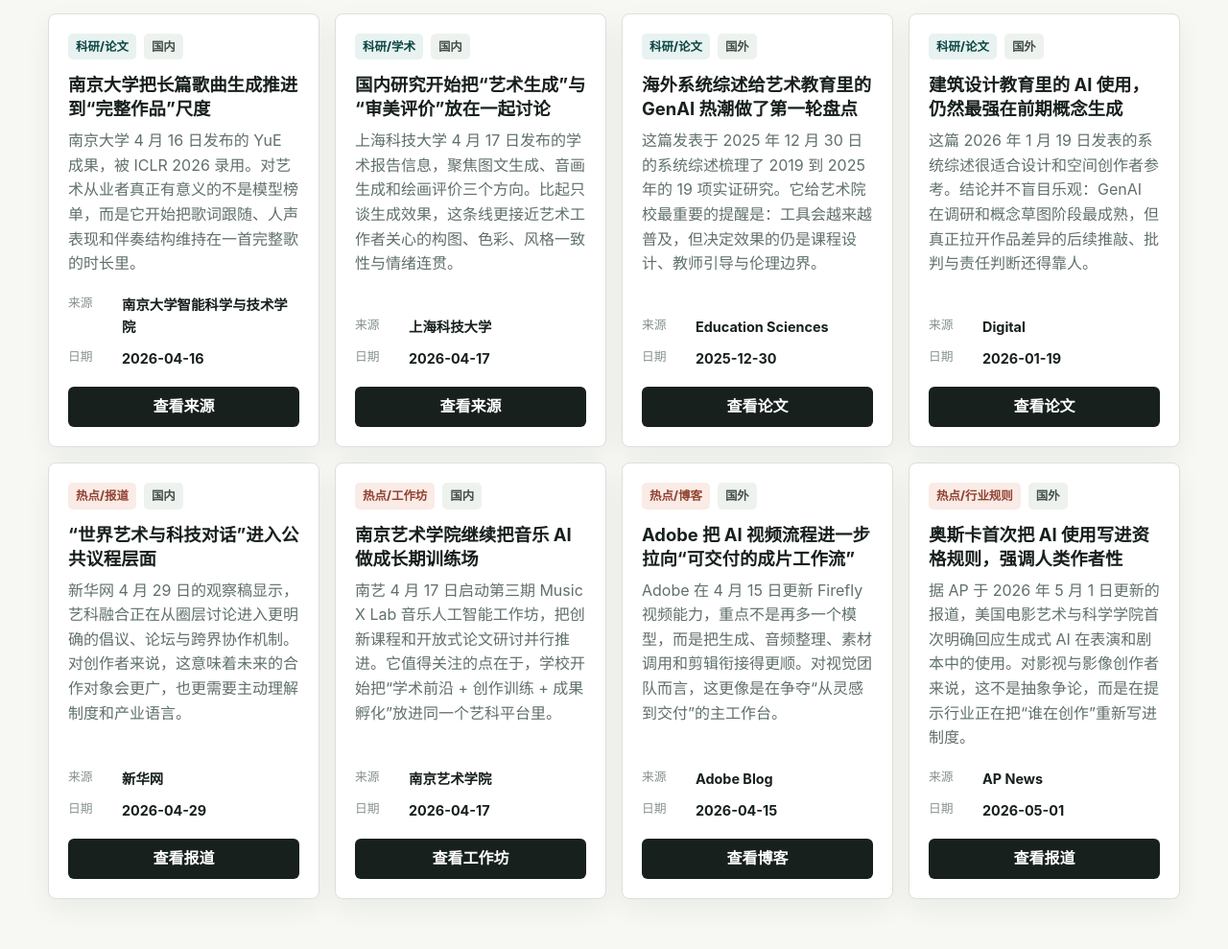
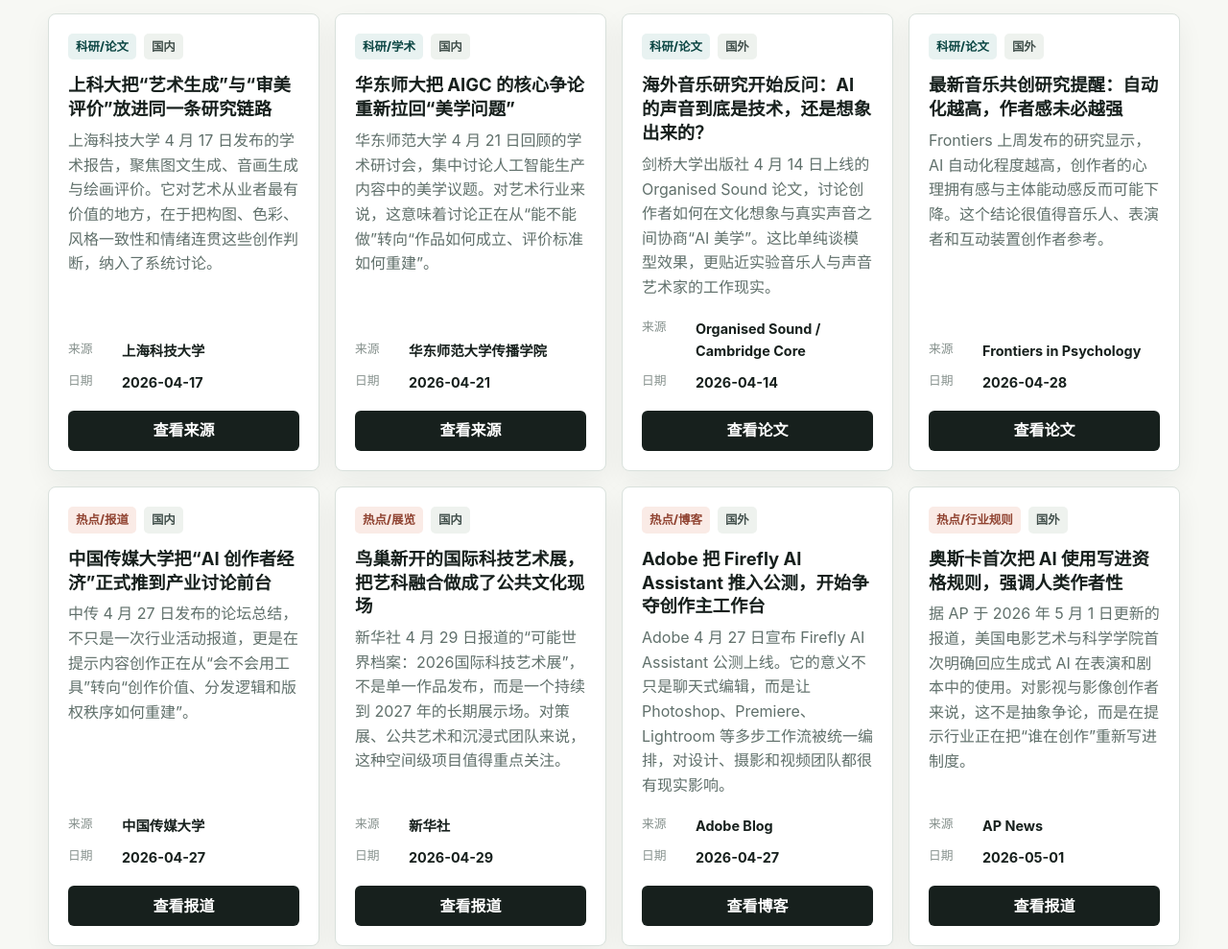
Before and after one commit to wizardAEI/ai-art-explore, a plain HTML site: page index.html in a window 1280 px wide. Shown: the part 1460-2449 px from the top of the page at 96% size. Drawn offline with Linux system fonts and the light colour scheme.

Commit message:
Update art-tech daily for 2026-05-03

```diff
--- a/index.html
+++ b/index.html
@@ -3,8 +3,8 @@
   <head>
     <meta charset="utf-8">
     <meta name="viewport" content="width=device-width, initial-scale=1">
-    <meta name="description" content="2026年5月2日艺术与科技交叉热点日报，按国内/国外与科研/热点各半整理，聚焦艺术教育、音乐共创、设计教学、创作者工具与行业规则变化。">
-    <title>艺术与科技交叉日报｜2026-05-02</title>
+    <meta name="description" content="2026年5月3日艺术与科技交叉热点日报，按国内/国外与科研/热点各半整理，聚焦音乐共创、美学研究、创作者经济、数字艺术展与行业规则变化。">
+    <title>艺术与科技交叉日报｜2026-05-03</title>
     <link rel="preload" as="image" href="assets/art-tech-hero.png">
     <link rel="stylesheet" href="styles.css">
   </head>
@@ -24,10 +24,10 @@
         </div>
       </nav>
       <section class="hero__content" id="top">
-        <p class="eyebrow">2026年5月2日 · 今日追踪</p>
+        <p class="eyebrow">2026年5月3日 · 今日追踪</p>
         <h1>艺术与科技交叉日报</h1>
         <p class="hero__lead">
-          今天的内容按科研/论文与热点动态各半整理，国内外来源各占一半。因为 2026 年 5 月 2 日当天的艺科一线发布有限，本期补入了 4 月中下旬最值得艺术从业者跟进的近作、活动与行业规则变化。
+          今天的内容按科研/论文与热点动态各半整理，国内外来源各占一半。由于 2026 年 5 月 3 日当天新增发布不多，本期重点补入过去一周最值得艺术从业者跟进的音乐共创、美学研究、创作者平台和行业规则变化。
         </p>
         <div class="hero__meta" aria-label="日报配比">
           <span>8 条精选</span>
@@ -46,18 +46,18 @@
         <div class="brief__grid">
           <article>
             <span class="brief__number">01</span>
-            <h3>艺术教育正在成为最稳定的艺科试验场</h3>
-            <p>今天最清晰的研究线索，已经不是单纯比较模型能力，而是艺术课堂、建筑设计教学和音乐工作坊怎样把 AI 变成共创方法，并重新定义评价、伦理与作者性。</p>
+            <h3>音乐与审美研究，是今天最值得跟进的学术主线</h3>
+            <p>无论是国内关于音画生成与绘画评价的研究，还是海外关于 AI 音乐审美与创作者主体性的论文，讨论重点都在往“作品如何成立”而不是“模型多强”移动。</p>
           </article>
           <article>
             <span class="brief__number">02</span>
-            <h3>音乐仍是国内最活跃的交叉入口</h3>
-            <p>从南京大学的长篇歌曲生成，到上科大聚焦音画生成与绘画审美评价，再到南艺 Music X Lab 的开放式研讨，国内艺科融合继续围绕音乐与多模态创作展开。</p>
+            <h3>国内热点明显转向创作者平台与公共展演</h3>
+            <p>中国传媒大学的“AI 创作者经济论坛”和北京鸟巢的新科技艺术展，都在说明艺科融合正在从教学和实验室，走进更具体的产业场景与公共空间。</p>
           </article>
           <article>
             <span class="brief__number">03</span>
-            <h3>海外信号同时指向“工具链”与“规则重写”</h3>
-            <p>一边是 Adobe 继续把生成、剪辑和声音整理进统一视频流程，另一边是奥斯卡正式把“人类作者性”写入资格规则。创作者需要同时关注效率提升和行业边界。</p>
+            <h3>海外同时在加速工作流整合，也在重写作者性边界</h3>
+            <p>Adobe 把 Firefly AI Assistant 推入公测，进一步争夺创作主工作台；与此同时，奥斯卡把 AI 使用正式写进资格规则，提醒影像创作者尽早理解制度层的变化。</p>
           </article>
         </div>
       </section>
@@ -80,13 +80,13 @@
               <span class="tag tag--research">科研/论文</span>
               <span class="tag">国内</span>
             </div>
-            <h3>南京大学把长篇歌曲生成推进到“完整作品”尺度</h3>
-            <p>南京大学 4 月 16 日发布的 YuE 成果，被 ICLR 2026 录用。对艺术从业者真正有意义的不是模型榜单，而是它开始把歌词跟随、人声表现和伴奏结构维持在一首完整歌的时长里。</p>
+            <h3>上科大把“艺术生成”与“审美评价”放进同一条研究链路</h3>
+            <p>上海科技大学 4 月 17 日发布的学术报告，聚焦图文生成、音画生成与绘画评价。它对艺术从业者最有价值的地方，在于把构图、色彩、风格一致性和情绪连贯这些创作判断，纳入了系统讨论。</p>
             <dl>
-              <div><dt>来源</dt><dd>南京大学智能科学与技术学院</dd></div>
-              <div><dt>日期</dt><dd>2026-04-16</dd></div>
+              <div><dt>来源</dt><dd>上海科技大学</dd></div>
+              <div><dt>日期</dt><dd>2026-04-17</dd></div>
             </dl>
-            <a class="source-card__link" href="https://is.nju.edu.cn/ab/2f/c57162a830255/page.htm" target="_blank" rel="noreferrer">查看来源</a>
+            <a class="source-card__link" href="https://www.shanghaitech.edu.cn/2026/0417/c15080a1120899/page.htm" target="_blank" rel="noreferrer">查看来源</a>
           </article>
 
           <article class="source-card" data-tags="research cn">
@@ -94,13 +94,13 @@
               <span class="tag tag--research">科研/学术</span>
               <span class="tag">国内</span>
             </div>
-            <h3>国内研究开始把“艺术生成”与“审美评价”放在一起讨论</h3>
-            <p>上海科技大学 4 月 17 日发布的学术报告信息，聚焦图文生成、音画生成和绘画评价三个方向。比起只谈生成效果，这条线更接近艺术工作者关心的构图、色彩、风格一致性与情绪连贯。</p>
+            <h3>华东师大把 AIGC 的核心争论重新拉回“美学问题”</h3>
+            <p>华东师范大学 4 月 21 日回顾的学术研讨会，集中讨论人工智能生产内容中的美学议题。对艺术行业来说，这意味着讨论正在从“能不能做”转向“作品如何成立、评价标准如何重建”。</p>
             <dl>
-              <div><dt>来源</dt><dd>上海科技大学</dd></div>
-              <div><dt>日期</dt><dd>2026-04-17</dd></div>
+              <div><dt>来源</dt><dd>华东师范大学传播学院</dd></div>
+              <div><dt>日期</dt><dd>2026-04-21</dd></div>
             </dl>
-            <a class="source-card__link" href="https://www.shanghaitech.edu.cn/2026/0417/c15080a1120899/page.htm" target="_blank" rel="noreferrer">查看来源</a>
+            <a class="source-card__link" href="https://comm.ecnu.edu.cn/8d/56/c41513a757078/page.htm" target="_blank" rel="noreferrer">查看来源</a>
           </article>
 
           <article class="source-card" data-tags="research global">
@@ -108,13 +108,13 @@
               <span class="tag tag--research">科研/论文</span>
               <span class="tag">国外</span>
             </div>
-            <h3>海外系统综述给艺术教育里的 GenAI 热潮做了第一轮盘点</h3>
-            <p>这篇发表于 2025 年 12 月 30 日的系统综述梳理了 2019 到 2025 年的 19 项实证研究。它给艺术院校最重要的提醒是：工具会越来越普及，但决定效果的仍是课程设计、教师引导与伦理边界。</p>
+            <h3>海外音乐研究开始反问：AI 的声音到底是技术，还是想象出来的？</h3>
+            <p>剑桥大学出版社 4 月 14 日上线的 Organised Sound 论文，讨论创作者如何在文化想象与真实声音之间协商“AI 美学”。这比单纯谈模型效果，更贴近实验音乐人与声音艺术家的工作现实。</p>
             <dl>
-              <div><dt>来源</dt><dd>Education Sciences</dd></div>
-              <div><dt>日期</dt><dd>2025-12-30</dd></div>
+              <div><dt>来源</dt><dd>Organised Sound / Cambridge Core</dd></div>
+              <div><dt>日期</dt><dd>2026-04-14</dd></div>
             </dl>
-            <a class="source-card__link" href="https://www.mdpi.com/2227-7102/16/1/47" target="_blank" rel="noreferrer">查看论文</a>
+            <a class="source-card__link" href="https://www.cambridge.org/core/journals/organised-sound/article/when-ai-dont-sound-like-ai-negotiating-aesthetic-expectations-in-technologymediated-musical-practice/58E74C59A151F4BA0F289CEA22B9D1FE" target="_blank" rel="noreferrer">查看论文</a>
           </article>
 
           <article class="source-card" data-tags="research global">
@@ -122,13 +122,13 @@
               <span class="tag tag--research">科研/论文</span>
               <span class="tag">国外</span>
             </div>
-            <h3>建筑设计教育里的 AI 使用，仍然最强在前期概念生成</h3>
-            <p>这篇 2026 年 1 月 19 日发表的系统综述很适合设计和空间创作者参考。结论并不盲目乐观：GenAI 在调研和概念草图阶段最成熟，但真正拉开作品差异的后续推敲、批判与责任判断还得靠人。</p>
+            <h3>最新音乐共创研究提醒：自动化越高，作者感未必越强</h3>
+            <p>Frontiers 上周发布的研究显示，AI 自动化程度越高，创作者的心理拥有感与主体能动感反而可能下降。这个结论很值得音乐人、表演者和互动装置创作者参考。</p>
             <dl>
-              <div><dt>来源</dt><dd>Digital</dd></div>
-              <div><dt>日期</dt><dd>2026-01-19</dd></div>
+              <div><dt>来源</dt><dd>Frontiers in Psychology</dd></div>
+              <div><dt>日期</dt><dd>2026-04-28</dd></div>
             </dl>
-            <a class="source-card__link" href="https://www.mdpi.com/2673-6470/6/1/6" target="_blank" rel="noreferrer">查看论文</a>
+            <a class="source-card__link" href="https://www.frontiersin.org/journals/psychology/articles/10.3389/fpsyg.2026.1835406/abstract" target="_blank" rel="noreferrer">查看论文</a>
           </article>
 
           <article class="source-card" data-tags="trend cn">
@@ -136,27 +136,27 @@
               <span class="tag tag--trend">热点/报道</span>
               <span class="tag">国内</span>
             </div>
-            <h3>“世界艺术与科技对话”进入公共议程层面</h3>
-            <p>新华网 4 月 29 日的观察稿显示，艺科融合正在从圈层讨论进入更明确的倡议、论坛与跨界协作机制。对创作者来说，这意味着未来的合作对象会更广，也更需要主动理解制度和产业语言。</p>
+            <h3>中国传媒大学把“AI 创作者经济”正式推到产业讨论前台</h3>
+            <p>中传 4 月 27 日发布的论坛总结，不只是一次行业活动报道，更是在提示内容创作正在从“会不会用工具”转向“创作价值、分发逻辑和版权秩序如何重建”。</p>
             <dl>
-              <div><dt>来源</dt><dd>新华网</dd></div>
-              <div><dt>日期</dt><dd>2026-04-29</dd></div>
+              <div><dt>来源</dt><dd>中国传媒大学</dd></div>
+              <div><dt>日期</dt><dd>2026-04-27</dd></div>
             </dl>
-            <a class="source-card__link" href="https://www.news.cn/20260429/31c182f16aa7460aa1621b78749ae348/c.html" target="_blank" rel="noreferrer">查看报道</a>
+            <a class="source-card__link" href="https://www.cuc.edu.cn/news/_t114/2026/0427/c1901a269717/page.psp" target="_blank" rel="noreferrer">查看报道</a>
           </article>
 
           <article class="source-card" data-tags="trend cn">
             <div class="source-card__top">
-              <span class="tag tag--trend">热点/工作坊</span>
+              <span class="tag tag--trend">热点/展览</span>
               <span class="tag">国内</span>
             </div>
-            <h3>南京艺术学院继续把音乐 AI 做成长期训练场</h3>
-            <p>南艺 4 月 17 日启动第三期 Music X Lab 音乐人工智能工作坊，把创新课程和开放式论文研讨并行推进。它值得关注的点在于，学校开始把“学术前沿 + 创作训练 + 成果孵化”放进同一个艺科平台里。</p>
+            <h3>鸟巢新开的国际科技艺术展，把艺科融合做成了公共文化现场</h3>
+            <p>新华社 4 月 29 日报道的“可能世界档案：2026国际科技艺术展”，不是单一作品发布，而是一个持续到 2027 年的长期展示场。对策展、公共艺术和沉浸式团队来说，这种空间级项目值得重点关注。</p>
             <dl>
-              <div><dt>来源</dt><dd>南京艺术学院</dd></div>
-              <div><dt>日期</dt><dd>2026-04-17</dd></div>
+              <div><dt>来源</dt><dd>新华社</dd></div>
+              <div><dt>日期</dt><dd>2026-04-29</dd></div>
             </dl>
-            <a class="source-card__link" href="https://pop.nua.edu.cn/_t132/2026/0417/c1653a120261/page.htm" target="_blank" rel="noreferrer">查看工作坊</a>
+            <a class="source-card__link" href="https://www.news.cn/20260429/006b6003f48f430989443e06765bca76/c.html" target="_blank" rel="noreferrer">查看报道</a>
           </article>
 
           <article class="source-card" data-tags="trend global">
@@ -164,13 +164,13 @@
               <span class="tag tag--trend">热点/博客</span>
               <span class="tag">国外</span>
             </div>
-            <h3>Adobe 把 AI 视频流程进一步拉向“可交付的成片工作流”</h3>
-            <p>Adobe 在 4 月 15 日更新 Firefly 视频能力，重点不是再多一个模型，而是把生成、音频整理、素材调用和剪辑衔接得更顺。对视觉团队而言，这更像是在争夺“从灵感到交付”的主工作台。</p>
+            <h3>Adobe 把 Firefly AI Assistant 推入公测，开始争夺创作主工作台</h3>
+            <p>Adobe 4 月 27 日宣布 Firefly AI Assistant 公测上线。它的意义不只是聊天式编辑，而是让 Photoshop、Premiere、Lightroom 等多步工作流被统一编排，对设计、摄影和视频团队都很有现实影响。</p>
             <dl>
               <div><dt>来源</dt><dd>Adobe Blog</dd></div>
-              <div><dt>日期</dt><dd>2026-04-15</dd></div>
+              <div><dt>日期</dt><dd>2026-04-27</dd></div>
             </dl>
-            <a class="source-card__link" href="https://blog.adobe.com/en/publish/2026/04/15/adobe-extends-leadership-video-unleashing-new-ai-powered-creation-firefly-reinventing-color-editors-in-premiere" target="_blank" rel="noreferrer">查看博客</a>
+            <a class="source-card__link" href="https://blog.adobe.com/en/publish/2026/04/27/firefly-ai-assistant-public-beta" target="_blank" rel="noreferrer">查看博客</a>
           </article>
 
           <article class="source-card" data-tags="trend global">
@@ -195,15 +195,15 @@
           <h2 id="sources-title">编辑观察</h2>
         </div>
         <div class="note-grid">
-          <p>今天最重要的研究信号，不是某个模型又提升了多少，而是艺术教育、设计教育和音乐训练正在形成更具体的人机协作方法论。</p>
-          <p>国内内容对艺术从业者最友好的入口仍然是音乐与多模态创作，因为它天然连接表演、教学、制作流程和公开展示，比纯技术发布更接近真实工作场景。</p>
-          <p>海外热点一边在加速创作者工具链整合，一边在收紧行业规则。未来一段时间，艺术家需要同时提升工作流效率和对作者性、合规性的判断力。</p>
+          <p>今天最值得注意的学术信号，是音乐与视觉艺术研究正在把“审美判断”“作者感”“情绪连贯”这些长期偏感性的概念，转化为更可讨论的人机协作问题。</p>
+          <p>国内热点明显比前一周更接近真实行业场景：论坛在谈创作者经济，展览在搭建长期公共空间，艺科融合正在从概念性口号走向制度、平台和场域建设。</p>
+          <p>海外动态则同时指向两端：一端是 Adobe 这样的平台继续压缩从灵感到交付的距离，另一端是奥斯卡等行业机构开始明确“AI 能做什么、人必须负责什么”。</p>
         </div>
       </section>
     </main>
 
     <footer class="footer">
-      <p>艺术与科技交叉日报 · 2026-05-02</p>
+      <p>艺术与科技交叉日报 · 2026-05-03</p>
       <a href="#top">回到顶部</a>
     </footer>
 
```
